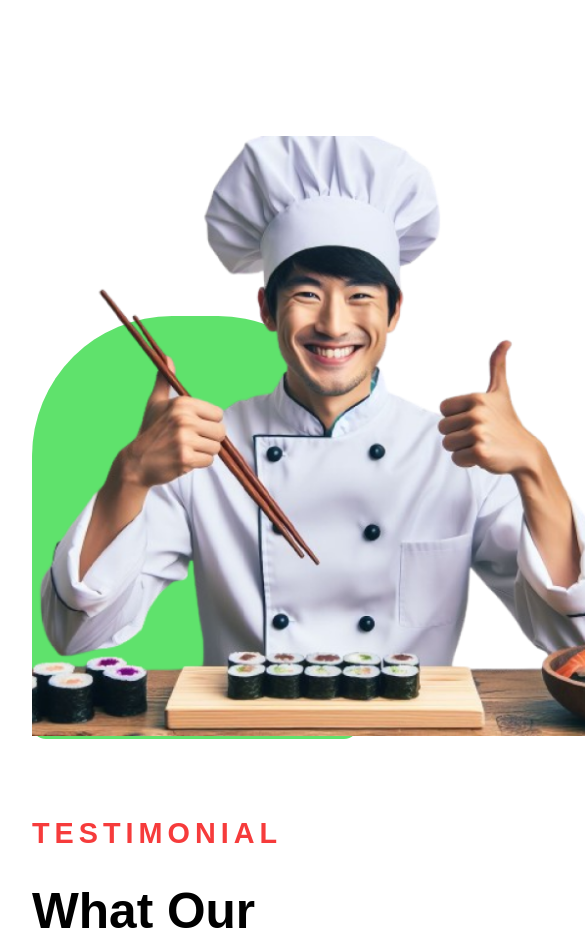
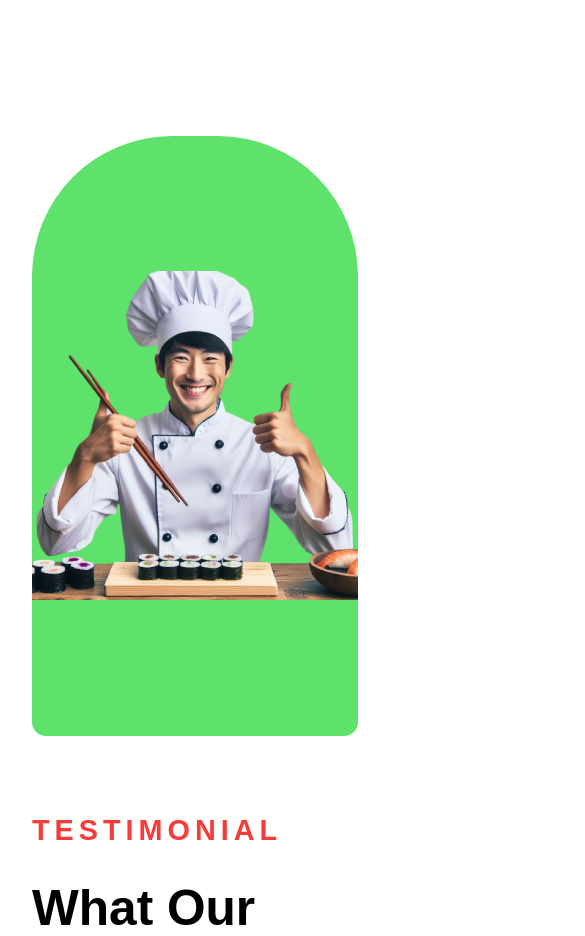
Before and after one commit to Navi003/sushi, a Next.js app: page / in a window 390 px wide. Shown: the part 4980-5916 px from the top of the page, 585 px wide, since content can reach past the window. Built offline with nearby package versions, Linux system fonts and the light colour scheme.

Commit message:
some minor design changes

```diff
--- a/components/main/Header.module.css
+++ b/components/main/Header.module.css
@@ -29,6 +29,7 @@
 .cta {
   display: flex;
   align-items: center;
+  gap: 2rem;
 }
 
 .inputSearch {
@@ -36,7 +37,6 @@
   border: none;
   border-radius: 13px;
   outline: none;
-  width: 100%;
 }
 .inputSearch:focus,
 .inputSearch:active {
@@ -86,4 +86,7 @@
     flex: 0 1;
     flex-basis: 50%;
   }
+  .inputSearch {
+    width: 100%;
+  }
 }
--- a/components/main/Testimonial.module.css
+++ b/components/main/Testimonial.module.css
@@ -41,13 +41,16 @@
 }
 .imageBox {
   position: relative;
-}
-.imageBox::after {
+  width: 100%;
+  display: flex;
+  justify-content: center;
+  align-items: center;
   content: "";
-  height: 70%;
-  width: 100%;
+  height: 100%;
+  width: inherit;
+  max-width: 100%;
   background-color: var(--color-palegreen);
-  position: absolute;
+  /* position: absolute; */
   left: 0;
   bottom: 0;
   z-index: -1;
@@ -62,3 +65,9 @@
     flex-direction: column;
   }
 }
+@media only screen and (max-width: 760px) {
+  .image {
+    width: 100%;
+    object-fit: contain;
+  }
+}
--- a/components/main/Testimonial.tsx
+++ b/components/main/Testimonial.tsx
@@ -10,6 +10,7 @@ const Testimonial: FC<TestimonialProps> = (): JSX.Element => {
     <section className={styles.testimonial}>
       <div className={styles.imageBox}>
         <Image
+          className={styles.image}
           src="/sushi-cook.png"
           height={600}
           width={600}
```
